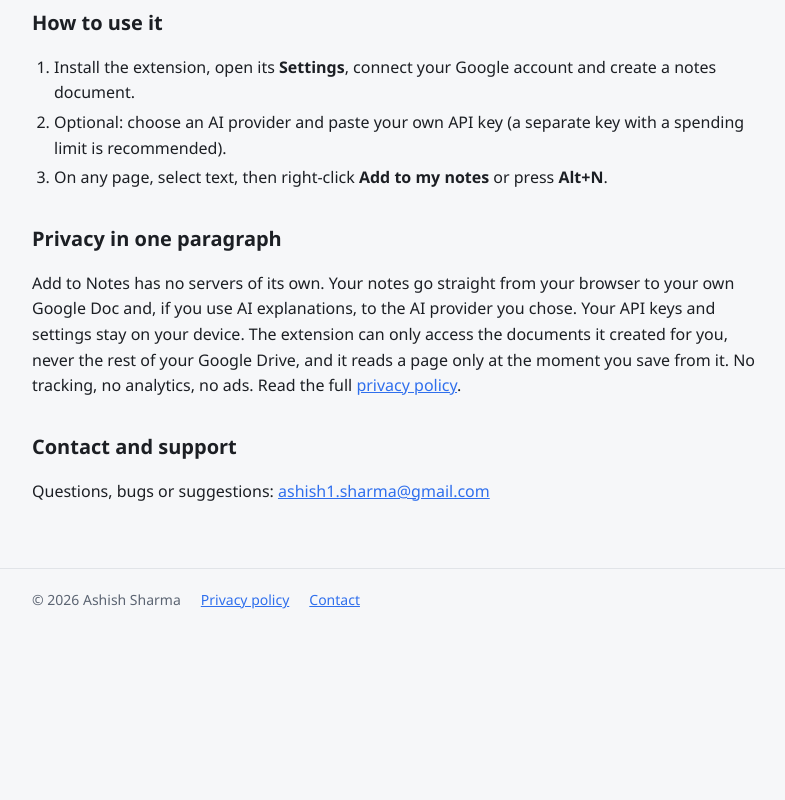
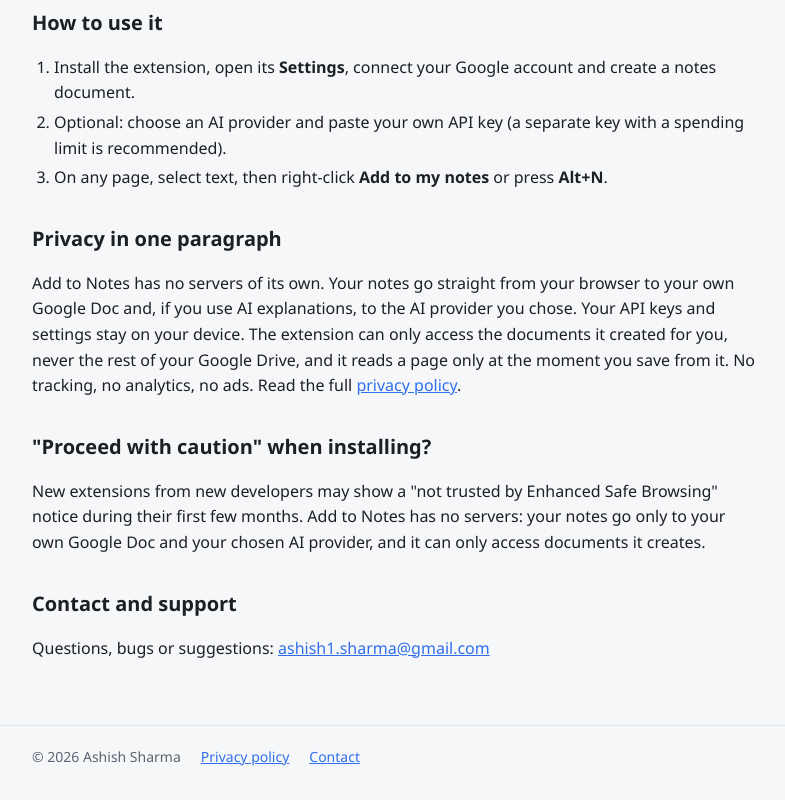
Before and after one commit to ashish-s-codes/ashish-s-codes.github.io, a plain HTML site: page index.html in a window 1280 px wide. Shown: the part 1131-1931 px from the top of the page, without its empty margins (244-1029 px from the left). Before the commit the page ends 1775 px from the top, so only its background shows below. Drawn offline with Linux system fonts and the light colour scheme.

Commit message:
Add files via upload
Added "Proceed with caution" description.

```diff
--- a/index.html
+++ b/index.html
@@ -71,6 +71,9 @@
     <h2>Privacy in one paragraph</h2>
     <p>Add to Notes has no servers of its own. Your notes go straight from your browser to your own Google Doc and, if you use AI explanations, to the AI provider you chose. Your API keys and settings stay on your device. The extension can only access the documents it created for you, never the rest of your Google Drive, and it reads a page only at the moment you save from it. No tracking, no analytics, no ads. Read the full <a href="privacy.html">privacy policy</a>.</p>
 
+    <h2 id="safe-browsing">"Proceed with caution" when installing?</h2>
+    <p>New extensions from new developers may show a "not trusted by Enhanced Safe Browsing" notice during their first few months. Add to Notes has no servers: your notes go only to your own Google Doc and your chosen AI provider, and it can only access documents it creates.</p>
+
     <h2 id="contact">Contact and support</h2>
     <p>Questions, bugs or suggestions: <a href="mailto:ashish1.sharma@gmail.com">ashish1.sharma@gmail.com</a></p>
   </main>
```
